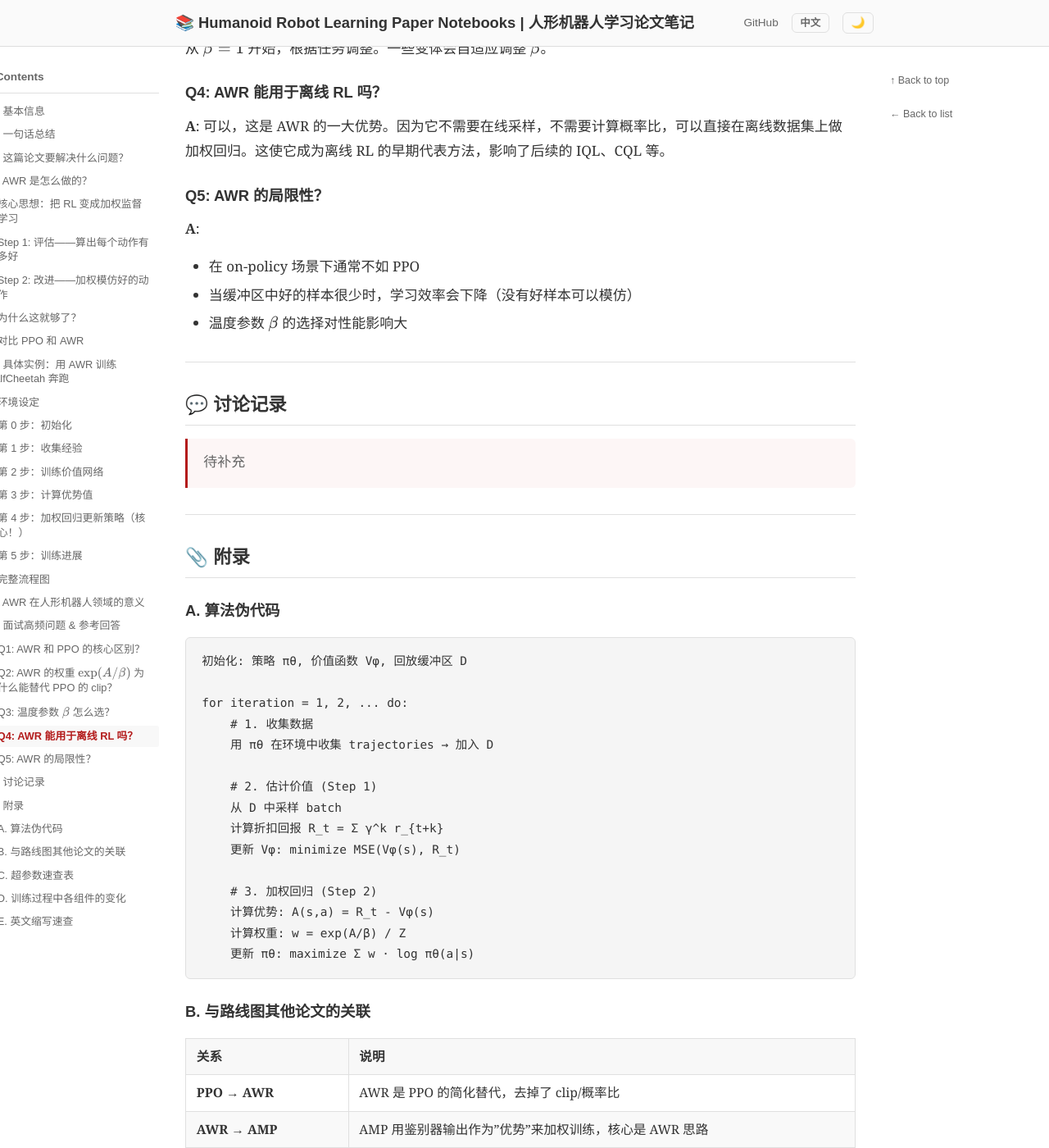
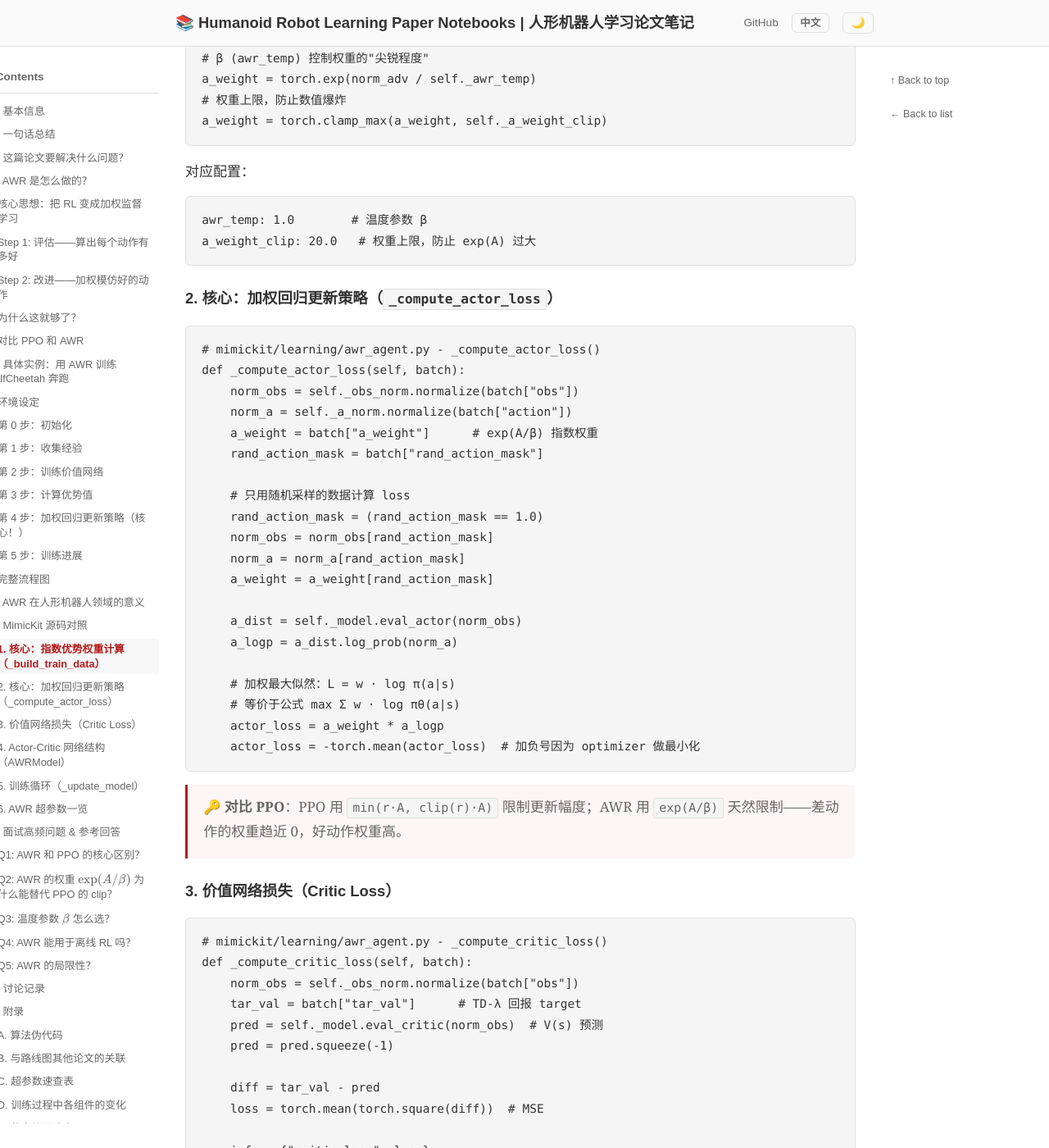
Before and after one commit to ImChong/Humanoid_Robot_Learning_Paper_Notebooks, a Jekyll site: the page built from papers/01_Foundational_RL/AWR_Advantage_Weighted_Regression/AWR_Advantage_Weighted_Regression.md, in a window 1280 px wide and 1400 px high, scrolled down 8600 px. Shown: the whole window at 82% size. Built offline with Jekyll 4.4.1, drawn with Linux system fonts in a browser that asks for light colours; some of the changed text lies outside the part shown.

Commit message:
docs: 添加 MimicKit AWR 源码对照模块

````diff
--- a/papers/01_Foundational_RL/AWR_Advantage_Weighted_Regression/AWR_Advantage_Weighted_Regression.md
+++ b/papers/01_Foundational_RL/AWR_Advantage_Weighted_Regression/AWR_Advantage_Weighted_Regression.md
@@ -277,6 +277,143 @@ AWR 本身在人形机器人控制中不是最常用的算法（PPO 用得更多
 
 ---
 
+## 📁 MimicKit 源码对照
+
+以下代码块对应 [MimicKit](https://github.com/xbpeng/MimicKit) 中 AWR 的实现，与上述讲解的各模块一一对应。
+
+### 1. 核心：指数优势权重计算（`_build_train_data`）
+
+```python
+# mimickit/learning/awr_agent.py - _build_train_data()
+# 第一步：用价值网络计算优势 A(s,a) = R - V(s)
+adv = new_vals - vals  # 原始优势
+
+# 归一化优势
+adv_mean, adv_std = mp_util.calc_mean_std(rand_action_adv)
+norm_adv = (adv - adv_mean) / torch.clamp_min(adv_std, 1e-5)
+
+# 第二步：计算指数权重 w = exp(A / β)
+# β (awr_temp) 控制权重的"尖锐程度"
+a_weight = torch.exp(norm_adv / self._awr_temp)
+# 权重上限，防止数值爆炸
+a_weight = torch.clamp_max(a_weight, self._a_weight_clip)
+```
+
+对应配置：
+```yaml
+awr_temp: 1.0        # 温度参数 β
+a_weight_clip: 20.0   # 权重上限，防止 exp(A) 过大
+```
+
+### 2. 核心：加权回归更新策略（`_compute_actor_loss`）
+
+```python
+# mimickit/learning/awr_agent.py - _compute_actor_loss()
+def _compute_actor_loss(self, batch):
+    norm_obs = self._obs_norm.normalize(batch["obs"])
+    norm_a = self._a_norm.normalize(batch["action"])
+    a_weight = batch["a_weight"]      # exp(A/β) 指数权重
+    rand_action_mask = batch["rand_action_mask"]
+
+    # 只用随机采样的数据计算 loss
+    rand_action_mask = (rand_action_mask == 1.0)
+    norm_obs = norm_obs[rand_action_mask]
+    norm_a = norm_a[rand_action_mask]
+    a_weight = a_weight[rand_action_mask]
+
+    a_dist = self._model.eval_actor(norm_obs)
+    a_logp = a_dist.log_prob(norm_a)
+
+    # 加权最大似然：L = w · log π(a|s)
+    # 等价于公式 max Σ w · log πθ(a|s)
+    actor_loss = a_weight * a_logp
+    actor_loss = -torch.mean(actor_loss)  # 加负号因为 optimizer 做最小化
+```
+
+> 🔑 **对比 PPO**：PPO 用 `min(r·A, clip(r)·A)` 限制更新幅度；AWR 用 `exp(A/β)` 天然限制——差动作的权重趋近 0，好动作权重高。
+
+### 3. 价值网络损失（Critic Loss）
+
+```python
+# mimickit/learning/awr_agent.py - _compute_critic_loss()
+def _compute_critic_loss(self, batch):
+    norm_obs = self._obs_norm.normalize(batch["obs"])
+    tar_val = batch["tar_val"]      # TD-λ 回报 target
+    pred = self._model.eval_critic(norm_obs)  # V(s) 预测
+    pred = pred.squeeze(-1)
+
+    diff = tar_val - pred
+    loss = torch.mean(torch.square(diff))  # MSE
+
+    info = {"critic_loss": loss}
+    return info
+```
+
+### 4. Actor-Critic 网络结构（AWRModel）
+
+```python
+# mimickit/learning/awr_model.py
+class AWRModel(base_model.BaseModel):
+    def eval_actor(self, obs):
+        h = self._actor_layers(obs)
+        a_dist = self._action_dist(h)
+        return a_dist
+
+    def eval_critic(self, obs):
+        h = self._critic_layers(obs)
+        val = self._critic_out(h)
+        return val
+```
+
+网络结构与 PPO 相同（独立 Actor 和 Critic），MLP 用 `fc_2layers_1024units`（1024→512 两层）。
+
+### 5. 训练循环（`_update_model`）
+
+```python
+# mimickit/learning/awr_agent.py - _update_model()
+def _update_model(self):
+    num_samples = self._exp_buffer.get_sample_count()
+
+    # 先更新 Critic（2 个 epoch）
+    critic_batch_size = int(np.ceil(self._critic_batch_size * num_envs))
+    num_critic_steps = num_critic_batches * self._critic_epochs
+    self._update_critic(critic_batch_size, num_critic_steps)
+
+    # 再更新 Actor（5 个 epoch）
+    # 每次更新都使用最新的 exp(A/β) 权重
+    actor_batch_size = int(np.ceil(self._actor_batch_size * num_envs))
+    num_actor_steps = num_actor_batches * self._actor_epochs
+    self._update_actor(actor_batch_size, num_actor_steps)
+```
+
+### 6. AWR 超参数一览
+
+```yaml
+# data/agents/deepmimic_humanoid_awr_agent.yaml
+agent_name: "AWR"
+
+model:
+  actor_net: "fc_2layers_1024units"   # [obs] → 1024 → 512 → [action]
+  actor_std_type: "FIXED"
+  action_std: 0.05                    # 固定动作标准差
+  critic_net: "fc_2layers_1024units"  # [obs] → 1024 → 512 → [1]
+
+discount: 0.99           # 折扣因子 γ
+td_lambda: 0.95         # GAE λ
+awr_temp: 1.0           # 温度参数 β（控制权重锐度）
+a_weight_clip: 20.0     # 权重上限
+
+actor_epochs: 5         # Actor 更新 5 个 epoch
+actor_batch_size: 4      # 每 batch 4 个环境
+critic_epochs: 2         # Critic 更新 2 个 epoch
+critic_batch_size: 2
+
+action_bound_weight: 10.0   # 动作范围惩罚
+action_entropy_weight: 0.0  # 熵正则（0 表示不用）
+```
+
+---
+
 ## 🎤 面试高频问题 & 参考回答
 
 ### Q1: AWR 和 PPO 的核心区别？
````
